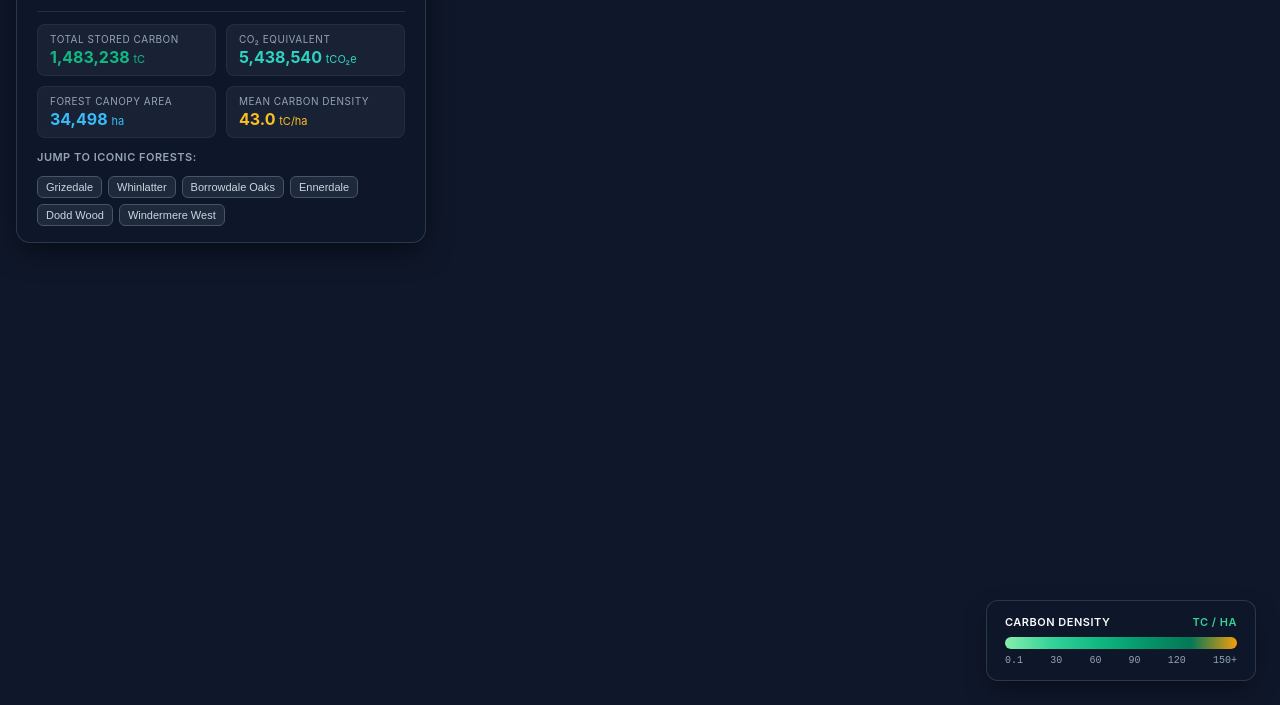
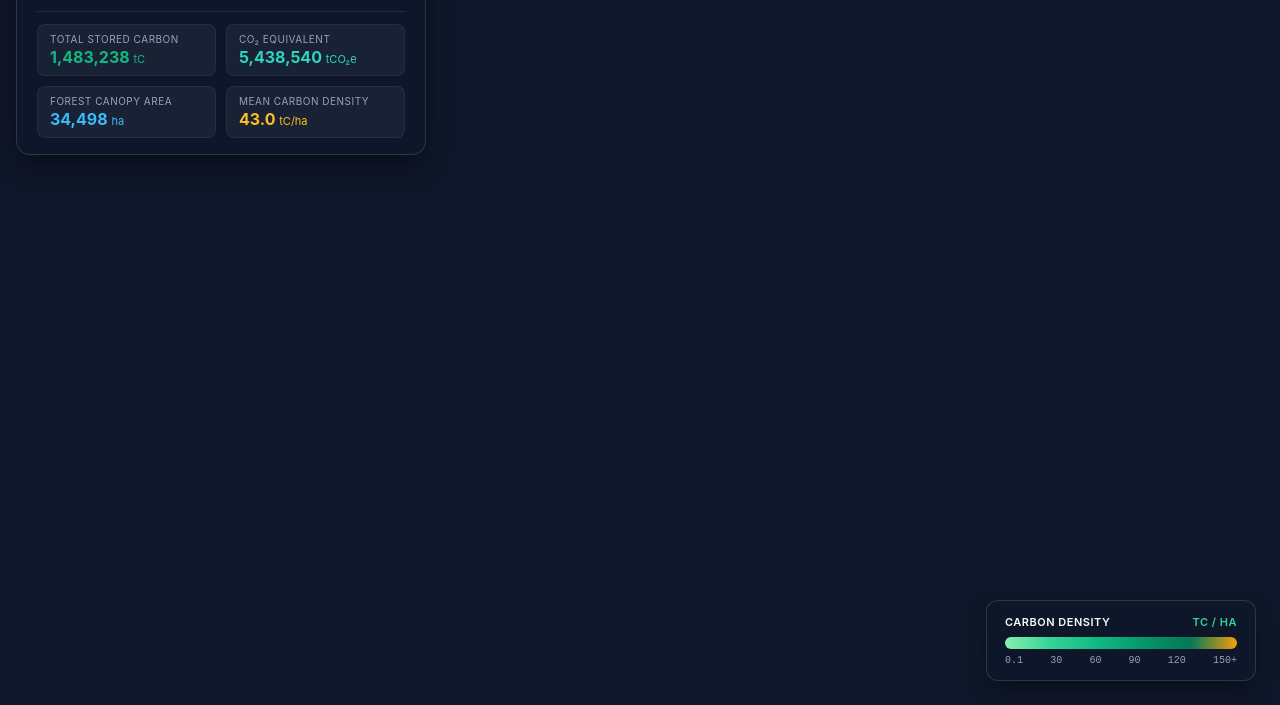
Before and after one commit to josephahudd-lab/Lake-District-Carbon-Map, a plain HTML site: page docs/index.html in a window 1280 px wide. Shown: the part 95-800 px from the top of the page. Drawn offline with nearby package versions, Linux system fonts and the light colour scheme; a script that the page names is missing.

Commit message:
Remove quick-jump bookmark buttons from web viewer

```diff
--- a/docs/index.html
+++ b/docs/index.html
@@ -78,28 +78,7 @@
       margin-top: 2px;
     }
 
-    .bookmarks {
-      margin-top: 12px;
-      display: flex;
-      flex-wrap: wrap;
-      gap: 6px;
-    }
-    .btn-bm {
-      background: #1e293b;
-      border: 1px solid #475569;
-      color: #cbd5e1;
-      border-radius: 6px;
-      padding: 4px 8px;
-      font-size: 11px;
-      cursor: pointer;
-      transition: all 0.2s;
-    }
-    .btn-bm:hover {
-      background: #10b981;
-      color: #0f172a;
-      border-color: #10b981;
-      font-weight: 600;
-    }
+
 
     .legend-panel {
       position: absolute;
@@ -178,15 +157,7 @@
       </div>
     </div>
 
-    <div style="margin-top: 12px; font-size: 11px; font-weight: 600; color: #94a3b8; text-transform: uppercase; letter-spacing: 0.5px;">Jump to Iconic Forests:</div>
-    <div class="bookmarks">
-      <button class="btn-bm" onclick="zoomTo(-3.025, 54.345, 14)">Grizedale</button>
-      <button class="btn-bm" onclick="zoomTo(-3.220, 54.605, 14)">Whinlatter</button>
-      <button class="btn-bm" onclick="zoomTo(-3.155, 54.520, 14)">Borrowdale Oaks</button>
-      <button class="btn-bm" onclick="zoomTo(-3.360, 54.505, 14)">Ennerdale</button>
-      <button class="btn-bm" onclick="zoomTo(-3.180, 54.640, 14)">Dodd Wood</button>
-      <button class="btn-bm" onclick="zoomTo(-2.940, 54.375, 14)">Windermere West</button>
-    </div>
+
   </div>
 
   <div class="legend-panel">
@@ -274,9 +245,7 @@
     map.addControl(new maplibregl.NavigationControl(), 'top-right');
     map.addControl(new maplibregl.ScaleControl({ maxWidth: 100, unit: 'metric' }), 'bottom-left');
 
-    function zoomTo(lon, lat, zoom) {
-      map.flyTo({ center: [lon, lat], zoom: zoom, speed: 1.4 });
-    }
+
 
     const popup = new maplibregl.Popup({
       closeButton: false,
```
